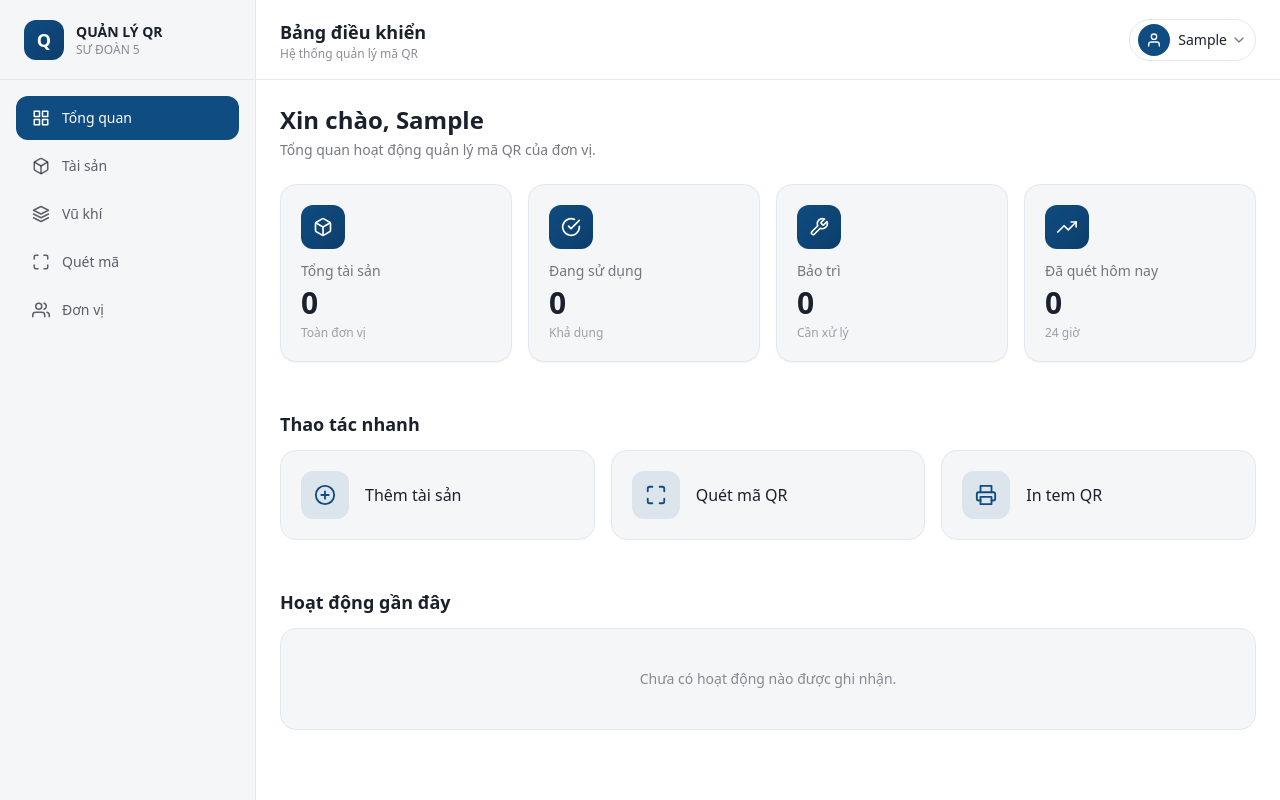
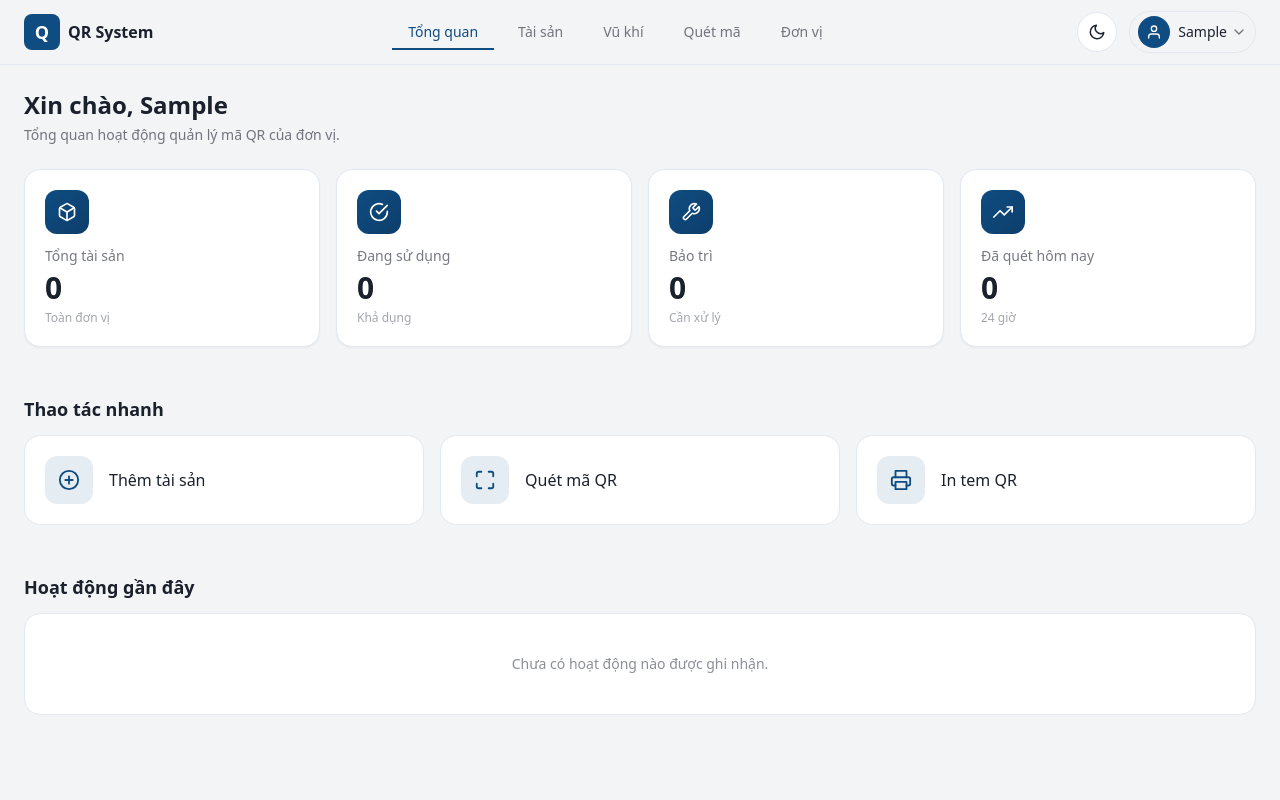
Before and after one commit to helloworld2346/qrcode-management-system, a React (Vite) app: page /login in a window 1280 px wide. Both pictures are taken after typing "Sample", "Sample123" into the empty fields and a click on the button "Đăng nhập". Built offline with nearby package versions, Linux system fonts and the light colour scheme.

Commit message:
feat: refactor layout components and add new pages for assets, scanner, units, and weapons

```diff
--- a/src/components/layout/Sidebar.tsx
+++ /dev/null
@@ -1,56 +0,0 @@
-import { FiBox, FiGrid, FiLayers, FiMaximize, FiUsers } from "react-icons/fi";
-import { NavLink } from "react-router-dom";
-
-import { useAuthStore } from "@/store/auth.store";
-
-interface NavItem {
-  to: string;
-  label: string;
-  icon: typeof FiGrid;
-  adminOnly?: boolean;
-  end?: boolean;
-}
-
-const items: NavItem[] = [
-  { to: "/dashboard", label: "Tổng quan", icon: FiGrid, end: true },
-  { to: "/dashboard/assets", label: "Tài sản", icon: FiBox },
-  { to: "/dashboard/weapons", label: "Vũ khí", icon: FiLayers },
-  { to: "/dashboard/scanner", label: "Quét mã", icon: FiMaximize },
-  { to: "/dashboard/units", label: "Đơn vị", icon: FiUsers, adminOnly: true },
-];
-
-export function Sidebar() {
-  const role = useAuthStore((s) => s.user?.role);
-
-  const linkClass = ({ isActive }: { isActive: boolean }) =>
-    `mb-1 flex items-center rounded-xl px-4 py-3 text-sm font-medium transition-colors ${
-      isActive
-        ? "bg-primary text-white"
-        : "text-text text-opacity-70 hover:bg-primary hover:bg-opacity-10 hover:text-opacity-100"
-    }`;
-
-  return (
-    <aside className="hidden w-64 flex-shrink-0 flex-col border-r border-border bg-surface no-print lg:flex">
-      <div className="flex h-20 items-center border-b border-border px-6">
-        <span className="mr-3 flex h-10 w-10 items-center justify-center rounded-xl bg-gradient-to-br from-primary to-primary-hover text-lg font-bold text-white">
-          Q
-        </span>
-        <div className="flex flex-col leading-tight">
-          <span className="text-sm font-bold text-text">QUẢN LÝ QR</span>
-          <span className="text-xs text-text text-opacity-50">SƯ ĐOÀN 5</span>
-        </div>
-      </div>
-
-      <nav className="flex flex-col p-4">
-        {items
-          .filter((it) => !it.adminOnly || role === "admin")
-          .map(({ to, label, icon: Icon, end }) => (
-            <NavLink key={to} to={to} end={end} className={linkClass}>
-              <Icon className="mr-3" size={18} />
-              {label}
-            </NavLink>
-          ))}
-      </nav>
-    </aside>
-  );
-}
--- a/src/components/layout/ThemeToggle.tsx
+++ b/src/components/layout/ThemeToggle.tsx
@@ -11,17 +11,13 @@ export function ThemeToggle({ className = "" }: Props) {
   const toggleTheme = useThemeStore((s) => s.toggle);
 
   return (
-    <div
-      className={`flex items-center rounded-full border border-white border-opacity-20 bg-white bg-opacity-10 p-1 backdrop-blur ${className}`}
-    >
     <button
       type="button"
       onClick={toggleTheme}
       aria-label="Chuyển giao diện sáng/tối"
-        className="flex h-9 w-9 items-center justify-center rounded-full text-white transition-colors hover:text-opacity-70"
+      className={`flex h-10 w-10 items-center justify-center rounded-full border border-border bg-surface text-text transition-colors hover:border-primary hover:text-primary ${className}`}
     >
       {theme === "dark" ? <FiSun size={18} /> : <FiMoon size={18} />}
     </button>
-    </div>
   );
 }
--- a/src/components/layout/Topbar.tsx
+++ b/src/components/layout/Topbar.tsx
@@ -1,20 +1,74 @@
+import { NavLink } from "react-router-dom";
+
 import { ThemeToggle } from "@/components/layout/ThemeToggle";
+import { useAuthStore } from "@/store/auth.store";
 
 import { UserMenu } from "./UserMenu";
 
+interface NavItemDef {
+  to: string;
+  label: string;
+  end?: boolean;
+  adminOnly?: boolean;
+}
+
+const navItems: NavItemDef[] = [
+  { to: "/dashboard", label: "Tổng quan", end: true },
+  { to: "/dashboard/assets", label: "Tài sản" },
+  { to: "/dashboard/weapons", label: "Vũ khí" },
+  { to: "/dashboard/scanner", label: "Quét mã" },
+  { to: "/dashboard/units", label: "Đơn vị", adminOnly: true },
+];
+
 export function Topbar() {
+  const role = useAuthStore((s) => s.user?.role);
+
+  const linkClass = ({ isActive }: { isActive: boolean }) =>
+    [
+      "relative mx-1 rounded-md px-4 py-2 text-sm font-medium transition-transform duration-150 hover:-translate-y-0.5",
+      isActive
+        ? "text-primary"
+        : "text-text text-opacity-60 hover:text-primary",
+    ].join(" ");
+
   return (
-    <header className="sticky top-0 z-20 flex h-20 items-center justify-between border-b border-border bg-bg px-6 no-print">
-      <div>
-        <h2 className="text-lg font-bold text-text">Bảng điều khiển</h2>
-        <p className="text-xs text-text text-opacity-50">
-          Hệ thống quản lý mã QR
-        </p>
-      </div>
+    <header className="sticky top-0 z-20 border-b border-border bg-bg no-print">
+      <div className="mx-auto flex h-16 w-full max-w-7xl items-center justify-between px-6">
+        <div className="flex items-center">
+          <span className="mr-2 flex h-9 w-9 items-center justify-center rounded-lg bg-primary text-lg font-bold text-white">
+            Q
+          </span>
+          <span className="text-base font-bold text-text">QR System</span>
+        </div>
 
-      <div className="flex items-center">
-        <ThemeToggle className="mr-3 border-border bg-surface" />
-        <UserMenu />
+        <nav className="hidden flex-1 items-center justify-center md:flex">
+          {navItems
+            .filter((item) => !item.adminOnly || role === "admin")
+            .map((item) => (
+              <NavLink
+                key={item.to}
+                to={item.to}
+                end={item.end}
+                className={linkClass}
+              >
+                {({ isActive }) => (
+                  <>
+                    {item.label}
+                    <span
+                      className={`pointer-events-none absolute bottom-0 left-0 right-0 h-0.5 origin-center bg-primary transition-transform duration-300 ease-out ${
+                        isActive ? "scale-x-100" : "scale-x-0"
+                      }`}
+                    />
+                  </>
+                )}
+              </NavLink>
+            ))}
+        </nav>
+
+        <div className="flex items-center">
+          <ThemeToggle className="mr-3" />
+          <UserMenu />
+        </div>
       </div>
     </header>
   );
--- /dev/null
+++ b/src/features/assets/pages/AssetsPage.tsx
@@ -0,0 +1,10 @@
+export function AssetsPage() {
+  return (
+    <div>
+      <h1 className="text-2xl font-bold text-text">Tài sản</h1>
+      <p className="mt-2 text-sm text-text text-opacity-60">
+        Trang quản lý tài sản đang được phát triển.
+      </p>
+    </div>
+  );
+}
--- /dev/null
+++ b/src/features/scanner/pages/ScannerPage.tsx
@@ -0,0 +1,10 @@
+export function ScannerPage() {
+  return (
+    <div>
+      <h1 className="text-2xl font-bold text-text">Quét mã</h1>
+      <p className="mt-2 text-sm text-text text-opacity-60">
+        Trang quét mã QR đang được phát triển.
+      </p>
+    </div>
+  );
+}
--- /dev/null
+++ b/src/features/units/pages/UnitsPage.tsx
@@ -0,0 +1,10 @@
+export function UnitsPage() {
+  return (
+    <div>
+      <h1 className="text-2xl font-bold text-text">Đơn vị</h1>
+      <p className="mt-2 text-sm text-text text-opacity-60">
+        Trang quản lý đơn vị đang được phát triển.
+      </p>
+    </div>
+  );
+}
--- /dev/null
+++ b/src/features/weapons/pages/WeaponsPage.tsx
@@ -0,0 +1,10 @@
+export function WeaponsPage() {
+  return (
+    <div>
+      <h1 className="text-2xl font-bold text-text">Vũ khí</h1>
+      <p className="mt-2 text-sm text-text text-opacity-60">
+        Trang quản lý vũ khí đang được phát triển.
+      </p>
+    </div>
+  );
+}
--- a/src/index.css
+++ b/src/index.css
@@ -6,8 +6,8 @@
   --color-primary: 15 76 129;
   --color-primary-hover: 13 62 107;
   --color-accent: 198 40 57;
-  --color-bg: 255 255 255;
-  --color-surface: 244 246 248;
+  --color-bg: 243 244 246;
+  --color-surface: 255 255 255;
   --color-text: 26 32 44;
   --color-border: 226 232 240;
   --font-size-base: 14px;
--- a/src/layouts/DashboardLayout.tsx
+++ b/src/layouts/DashboardLayout.tsx
@@ -1,18 +1,14 @@
 import { Outlet } from "react-router-dom";
 
-import { Sidebar } from "@/components/layout/Sidebar";
 import { Topbar } from "@/components/layout/Topbar";
 
 export function DashboardLayout() {
   return (
-    <div className="flex min-h-screen bg-bg text-text">
-      <Sidebar />
-      <div className="flex min-h-screen flex-1 flex-col">
-        <Topbar />
-        <main className="flex-1 p-6 print-area">
-          <Outlet />
-        </main>
-      </div>
+    <div className="min-h-screen bg-bg text-text">
+      <Topbar />
+      <main className="mx-auto w-full max-w-7xl p-6 print-area">
+        <Outlet />
+      </main>
     </div>
   );
 }
--- a/src/routes/index.tsx
+++ b/src/routes/index.tsx
@@ -1,7 +1,11 @@
 import { createBrowserRouter, Navigate } from "react-router-dom";
 
+import { AssetsPage } from "@/features/assets/pages/AssetsPage";
 import { LoginPage } from "@/features/auth/pages/LoginPage";
 import { DashboardPage } from "@/features/dashboard/pages/DashboardPage";
+import { ScannerPage } from "@/features/scanner/pages/ScannerPage";
+import { UnitsPage } from "@/features/units/pages/UnitsPage";
+import { WeaponsPage } from "@/features/weapons/pages/WeaponsPage";
 import { AuthLayout } from "@/layouts/AuthLayout";
 import { DashboardLayout } from "@/layouts/DashboardLayout";
 import { ProtectedRoute } from "@/routes/ProtectedRoute";
@@ -15,13 +19,27 @@ export const router = createBrowserRouter([
     children: [{ path: "/login", element: <LoginPage /> }],
   },
   {
+    path: "/dashboard",
     element: (
       <ProtectedRoute>
         <DashboardLayout />
       </ProtectedRoute>
     ),
     errorElement: <RouteError />,
-    children: [{ path: "/dashboard", element: <DashboardPage /> }],
+    children: [
+      { index: true, element: <DashboardPage /> },
+      { path: "assets", element: <AssetsPage /> },
+      { path: "weapons", element: <WeaponsPage /> },
+      { path: "scanner", element: <ScannerPage /> },
+      {
+        path: "units",
+        element: (
+          <ProtectedRoute allow="admin">
+            <UnitsPage />
+          </ProtectedRoute>
+        ),
+      },
+    ],
   },
   { path: "*", element: <Navigate to="/dashboard" replace /> },
 ]);
```
Lines whose indentation alone changed are shown as unchanged.
